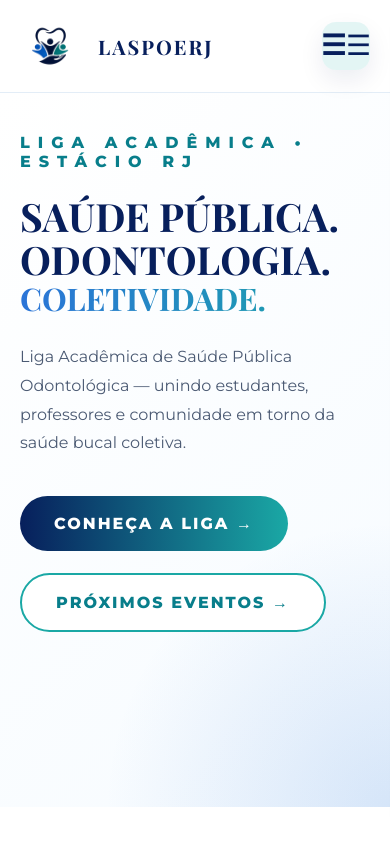
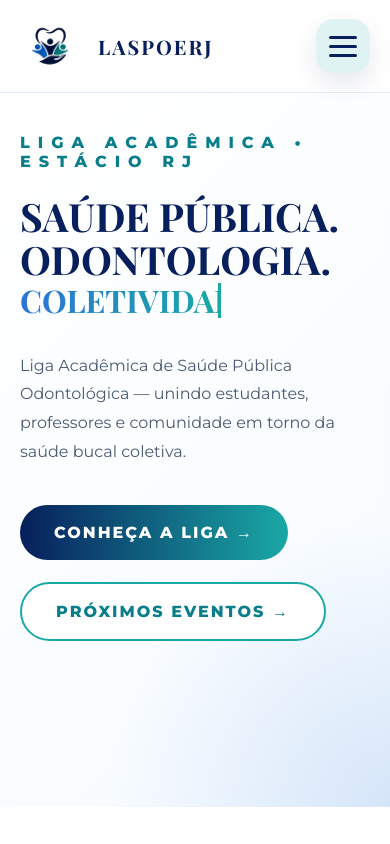
Before and after one commit to ligacademicasp/laspoerj.site, a Next.js app: page / in a window 390 px wide. Shown: the top 844 px of the page. Built offline with nearby package versions, Linux system fonts and the light colour scheme.

Commit message:
botão hamburguer

```diff
--- a/app/globals.css
+++ b/app/globals.css
@@ -1421,4 +1421,180 @@ main {
     transform: translateX(6px);
   }
 
-}
+}/* BOTÃO HAMBÚRGUER PREMIUM - CORREÇÃO */
+
+.menuMobileBtn::before,
+.menuMobileBtn::after {
+  content: none !important;
+}
+
+@media (max-width: 768px) {
+  .menuMobileBtn {
+    display: flex !important;
+    flex-direction: column;
+    align-items: center;
+    justify-content: center;
+    gap: 6px;
+
+    width: 54px;
+    height: 54px;
+
+    border: none;
+    border-radius: 18px;
+
+    background: rgba(26, 168, 165, 0.14);
+    box-shadow: 0 10px 25px rgba(7, 31, 92, 0.10);
+
+    cursor: pointer;
+    z-index: 10001;
+  }
+
+  .menuMobileBtn span {
+    width: 28px;
+    height: 3px;
+    border-radius: 999px;
+    background: var(--azul-marinho);
+    transition: 0.3s ease;
+  }
+
+  .menuMobileBtn.ativo span:nth-child(1) {
+    transform: translateY(9px) rotate(45deg);
+  }
+
+  .menuMobileBtn.ativo span:nth-child(2) {
+    opacity: 0;
+  }
+
+  .menuMobileBtn.ativo span:nth-child(3) {
+    transform: translateY(-9px) rotate(-45deg);
+  }
+}/* ========================= */
+/* CALENDÁRIO MOBILE ELEGANTE */
+/* ========================= */
+
+@media (max-width: 768px) {
+  .agendaSection {
+    padding: 80px 20px;
+  }
+
+  .calendarCard {
+    width: 100%;
+    max-width: 100%;
+    padding: 28px 20px;
+    border-radius: 34px;
+    overflow: hidden;
+  }
+
+  .calendarHeader {
+    display: grid;
+    grid-template-columns: 48px 1fr 48px;
+    align-items: center;
+    gap: 12px;
+    margin-bottom: 34px;
+  }
+
+  .calendarHeader h3 {
+    text-align: center;
+    font-size: 34px;
+    line-height: 1.05;
+    letter-spacing: 2px;
+  }
+
+  .calendarHeader button {
+    width: 48px;
+    height: 48px;
+    border-radius: 18px;
+    font-size: 26px;
+  }
+
+  .weekDays,
+  .daysGrid {
+    grid-template-columns: repeat(7, minmax(0, 1fr));
+    column-gap: 6px;
+  }
+
+  .weekDays {
+    margin-bottom: 18px;
+  }
+
+  .weekDays span {
+    font-size: 13px;
+    letter-spacing: 2px;
+    margin-bottom: 0;
+  }
+
+  .daysGrid {
+    row-gap: 14px;
+  }
+
+  .daysGrid span {
+    padding: 0;
+    min-height: 42px;
+    display: flex;
+    align-items: center;
+    justify-content: center;
+    font-size: 19px;
+  }
+
+  .eventDay {
+    width: 42px;
+    height: 42px;
+    margin: auto;
+    border-radius: 16px;
+  }
+}
+
+@media (max-width: 390px) {
+  .calendarCard {
+    padding: 24px 16px;
+  }
+
+  .calendarHeader h3 {
+    font-size: 30px;
+  }
+
+  .weekDays span {
+    font-size: 12px;
+    letter-spacing: 1.5px;
+  }
+
+  .daysGrid span {
+    font-size: 17px;
+    min-height: 38px;
+  }
+
+  .eventDay {
+    width: 38px;
+    height: 38px;
+  }
+}/* TYPEWRITER NO MOBILE */
+
+@media (max-width: 768px) {
+  .typewriter {
+    display: inline-block !important;
+    width: 0;
+    max-width: 100%;
+    overflow: hidden;
+    white-space: nowrap !important;
+    border-right: 3px solid var(--turquesa) !important;
+    animation: typingLoopMobile 5s steps(13, end) infinite, blink 0.7s infinite !important;
+  }
+
+  @keyframes typingLoopMobile {
+    0% {
+      width: 0;
+    }
+
+    45% {
+      width: 13ch;
+    }
+
+    75% {
+      width: 13ch;
+    }
+
+    100% {
+      width: 0;
+    }
+  }
+}
--- a/app/page.tsx
+++ b/app/page.tsx
@@ -63,10 +63,13 @@ useEffect(() => {
         </div>
 
         <button
-  className="menuMobileBtn"
+  className={menuAberto ? "menuMobileBtn ativo" : "menuMobileBtn"}
   onClick={() => setMenuAberto(!menuAberto)}
+  aria-label="Abrir menu"
 >
-  {menuAberto ? "×" : "☰"}
+  <span></span>
+  <span></span>
+  <span></span>
 </button>
 {menuAberto && (
   <div
```
